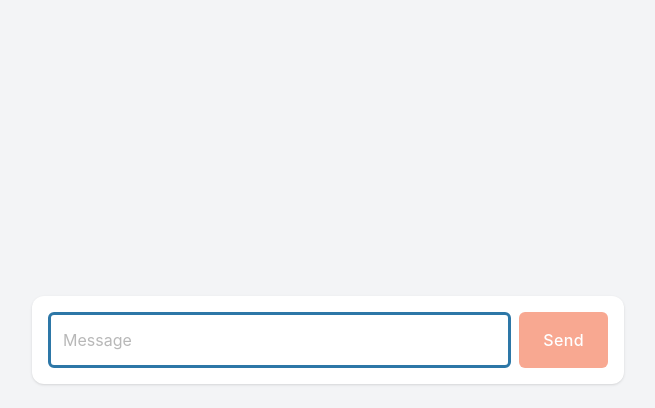
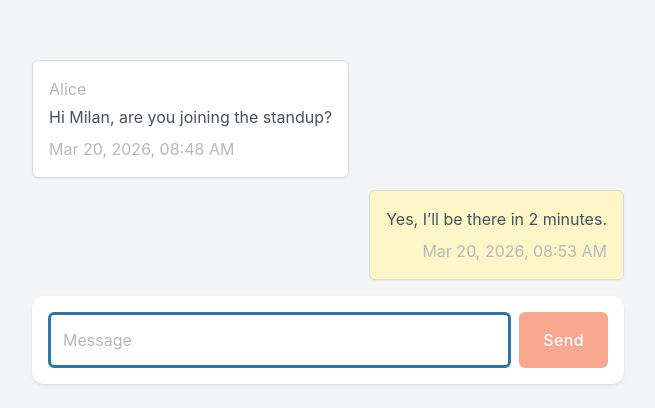
Before and after one commit to Milan-Thummar/Frontend-Chat-Challenge, a React (Vite) app: page / in a window 1280 px wide. Shown: the part 392-800 px from the top of the page, without its empty margins (312-967 px from the left). Built offline with nearby package versions, Linux system fonts and the light colour scheme.

Commit message:
feat: render chat message bubbles with author and timestamp

```diff
--- /dev/null
+++ b/src/components/MessageItem.tsx
@@ -0,0 +1,50 @@
+import { memo } from "react";
+import type { Message } from "../types/message";
+import { classNames } from "../utils/classNames";
+import { formatMessageDateTime } from "../utils/date";
+import { decodeHtmlEntities } from "../utils/text";
+
+interface MessageItemProps {
+  message: Message;
+  isOwnMessage: boolean;
+}
+
+export const MessageItem = memo(
+  ({ message, isOwnMessage }: MessageItemProps) => {
+    const formattedDateTime = formatMessageDateTime(message.createdAt);
+
+    return (
+      <article
+        className={classNames(
+          "max-w-[86%] rounded-md border border-border p-4 shadow-xs sm:max-w-[75%]",
+          isOwnMessage && "bg-own-msg",
+          !isOwnMessage && "bg-white"
+        )}
+        aria-label={
+          isOwnMessage
+            ? `Your message sent at ${formattedDateTime}`
+            : `Message from ${message.author} sent at ${formattedDateTime}`
+        }
+      >
+        {!isOwnMessage && (
+          <p className="mb-1 text-base text-muted">{message.author}</p>
+        )}
+
+        <p className="mb-2 whitespace-pre-wrap wrap-break-word text-base leading-6 text-body-text">
+          {decodeHtmlEntities(message.message)}
+        </p>
+
+        <time
+          className={classNames(
+            "block text-base text-muted",
+            isOwnMessage && "text-right"
+          )}
+          dateTime={message.createdAt}
+          aria-label={`Sent at ${formattedDateTime}`}
+        >
+          {formattedDateTime}
+        </time>
+      </article>
+    );
+  }
+);
--- a/src/features/chat/ChatPage.tsx
+++ b/src/features/chat/ChatPage.tsx
@@ -1,4 +1,23 @@
 import { MessageInput } from "../../components/MessageInput";
+import { MessageItem } from "../../components/MessageItem";
+import type { Message } from "../../types/message";
+
+const CURRENT_USER = "Milan";
+
+const mockMessages: Message[] = [
+  {
+    _id: "1",
+    author: "Alice",
+    message: "Hi Milan, are you joining the standup?",
+    createdAt: new Date(Date.now() - 1000 * 60 * 10).toISOString(),
+  },
+  {
+    _id: "2",
+    author: CURRENT_USER,
+    message: "Yes, I’ll be there in 2 minutes.",
+    createdAt: new Date(Date.now() - 1000 * 60 * 5).toISOString(),
+  },
+];
 
 export const ChatPage = () => {
   const handleSendMessage = async (text: string) => {
@@ -8,6 +27,23 @@ export const ChatPage = () => {
   return (
     <main className="min-h-screen bg-gray-100">
       <section className="mx-auto flex min-h-screen w-full max-w-160 flex-col justify-end p-6">
+        <div className="mb-4 space-y-3">
+          {mockMessages.map((message) => {
+            const isOwnMessage = message.author === CURRENT_USER;
+
+            return (
+              <div
+                key={message._id}
+                className={
+                  isOwnMessage ? "flex justify-end" : "flex justify-start"
+                }
+              >
+                <MessageItem message={message} isOwnMessage={isOwnMessage} />
+              </div>
+            );
+          })}
+        </div>
+
         <div className="rounded-xl bg-white p-4 shadow-sm">
           <MessageInput onSendMessage={handleSendMessage} isSending={false} />
         </div>
```
